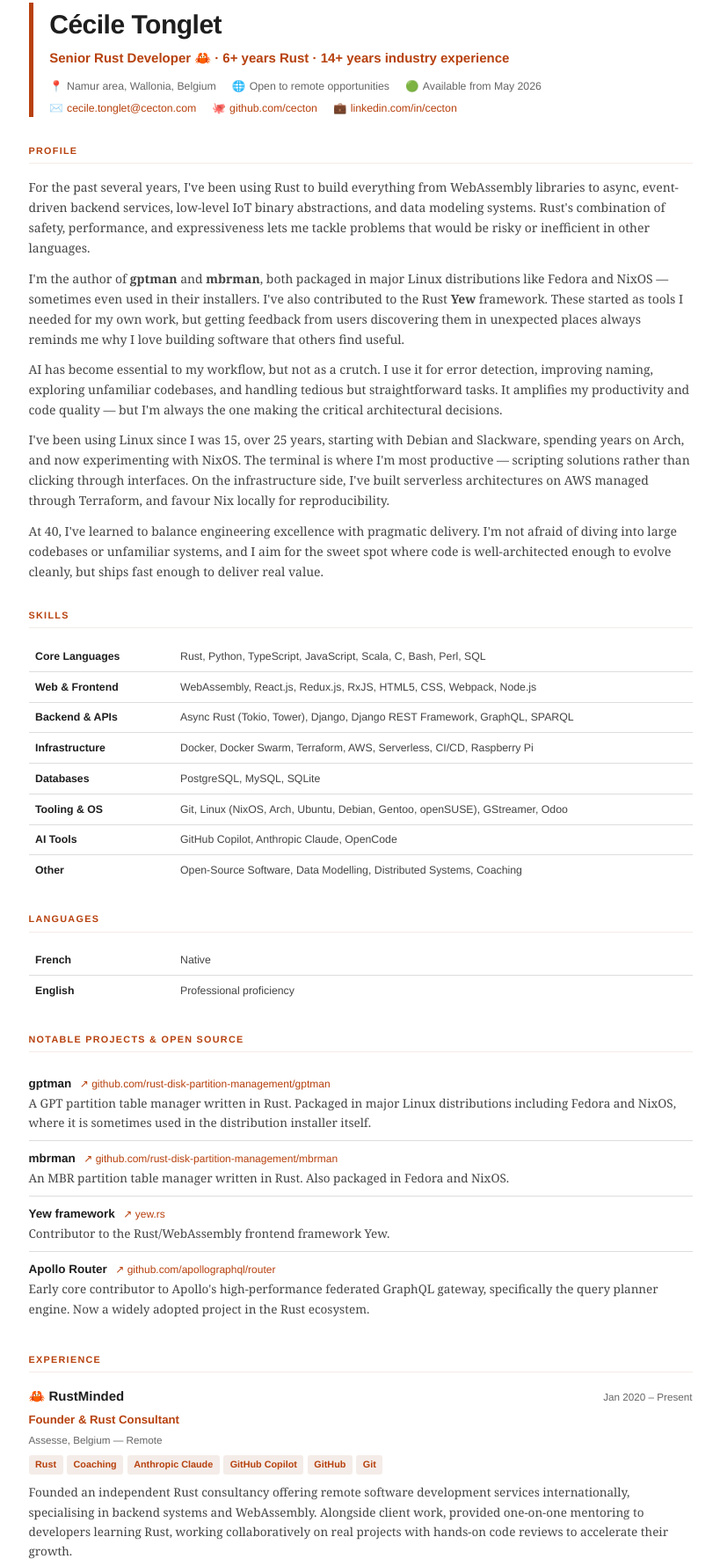
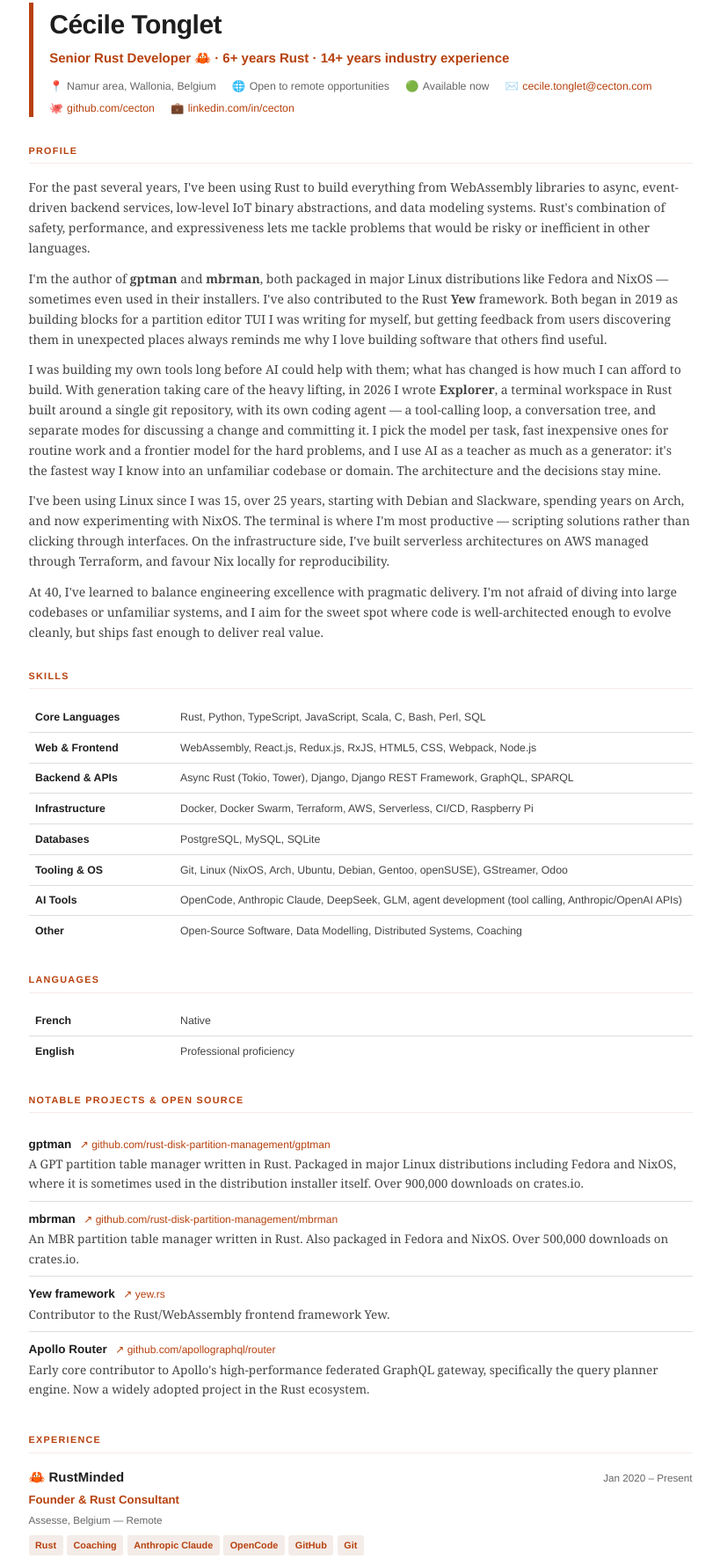
Before and after one commit to cecton/cecton.github.com, a plain HTML site: page index.html in a window 1280 px wide. Shown: the part 80-1852 px from the top of the page at 88% size, without its empty margins (230-1049 px from the left). Drawn offline with Linux system fonts and the light colour scheme.

Commit message:
feat(cv): present AI as tool building and refresh availability
The profile described AI as an assistant for naming and error detection,
which no longer matches how it is used. The paragraph now leads with
Explorer and its coding agent, mentions choosing the model per task and
learning through AI, and keeps the point that the decisions stay human.

It also states that tool building predates AI, and the gptman/mbrman
paragraph now says they began in 2019 as parts of a partition editor
TUI, so nobody reads them as AI-assisted work.

The AI tools row and the RustMinded tags drop GitHub Copilot, which is
no longer in use, in favour of OpenCode and the models and agent
development skills actually practised. The Copilot tag stays on the IMI
engagement, where it was used.

"Available from May 2026" had gone stale, so it becomes "Available now",
which stays true without a date to maintain. The crates.io download
counts are added to the gptman and mbrman project entries as concrete
evidence of adoption.

```diff
--- a/index.html
+++ b/index.html
@@ -357,7 +357,7 @@
     <div class="contact">
       <span><span aria-hidden="true">📍</span> Namur area, Wallonia, Belgium</span>
       <span><span aria-hidden="true">🌐</span> Open to remote opportunities</span>
-      <span><span aria-hidden="true">🟢</span> Available from May 2026</span>
+      <span><span aria-hidden="true">🟢</span> Available now</span>
       <span><span aria-hidden="true">✉️</span> <a href="mailto:cecile.tonglet@cecton.com">cecile.tonglet@cecton.com</a></span>
       <span><span aria-hidden="true">🐙</span> <a href="https://github.com/cecton" target="_blank">github.com/cecton</a></span>
       <span><span aria-hidden="true">💼</span> <a href="https://www.linkedin.com/in/cecton/" target="_blank">linkedin.com/in/cecton</a></span>
@@ -368,8 +368,8 @@
   <h2>Profile</h2>
   <div class="profile">
     <p>For the past several years, I've been using Rust to build everything from WebAssembly libraries to async, event-driven backend services, low-level IoT binary abstractions, and data modeling systems. Rust's combination of safety, performance, and expressiveness lets me tackle problems that would be risky or inefficient in other languages.</p>
-    <p>I'm the author of <strong>gptman</strong> and <strong>mbrman</strong>, both packaged in major Linux distributions like Fedora and NixOS — sometimes even used in their installers. I've also contributed to the Rust <strong>Yew</strong> framework. These started as tools I needed for my own work, but getting feedback from users discovering them in unexpected places always reminds me why I love building software that others find useful.</p>
-    <p>AI has become essential to my workflow, but not as a crutch. I use it for error detection, improving naming, exploring unfamiliar codebases, and handling tedious but straightforward tasks. It amplifies my productivity and code quality — but I'm always the one making the critical architectural decisions.</p>
+    <p>I'm the author of <strong>gptman</strong> and <strong>mbrman</strong>, both packaged in major Linux distributions like Fedora and NixOS — sometimes even used in their installers. I've also contributed to the Rust <strong>Yew</strong> framework. Both began in 2019 as building blocks for a partition editor TUI I was writing for myself, but getting feedback from users discovering them in unexpected places always reminds me why I love building software that others find useful.</p>
+    <p>I was building my own tools long before AI could help with them; what has changed is how much I can afford to build. With generation taking care of the heavy lifting, in 2026 I wrote <strong>Explorer</strong>, a terminal workspace in Rust built around a single git repository, with its own coding agent — a tool-calling loop, a conversation tree, and separate modes for discussing a change and committing it. I pick the model per task, fast inexpensive ones for routine work and a frontier model for the hard problems, and I use AI as a teacher as much as a generator: it's the fastest way I know into an unfamiliar codebase or domain. The architecture and the decisions stay mine.</p>
     <p>I've been using Linux since I was 15, over 25 years, starting with Debian and Slackware, spending years on Arch, and now experimenting with NixOS. The terminal is where I'm most productive — scripting solutions rather than clicking through interfaces. On the infrastructure side, I've built serverless architectures on AWS managed through Terraform, and favour Nix locally for reproducibility.</p>
     <p>At 40, I've learned to balance engineering excellence with pragmatic delivery. I'm not afraid of diving into large codebases or unfamiliar systems, and I aim for the sweet spot where code is well-architected enough to evolve cleanly, but ships fast enough to deliver real value.</p>
   </div>
@@ -403,7 +403,7 @@
     </tr>
     <tr>
       <td>AI Tools</td>
-      <td>GitHub Copilot, Anthropic Claude, OpenCode</td>
+      <td>OpenCode, Anthropic Claude, DeepSeek, GLM, agent development (tool calling, Anthropic/OpenAI APIs)</td>
     </tr>
     <tr>
       <td>Other</td>
@@ -430,12 +430,12 @@
     <li>
       <strong>gptman</strong>
       <a href="https://github.com/rust-disk-partition-management/gptman" target="_blank">↗ github.com/rust-disk-partition-management/gptman</a><br>
-      A GPT partition table manager written in Rust. Packaged in major Linux distributions including Fedora and NixOS, where it is sometimes used in the distribution installer itself.
+      A GPT partition table manager written in Rust. Packaged in major Linux distributions including Fedora and NixOS, where it is sometimes used in the distribution installer itself. Over 900,000 downloads on crates.io.
     </li>
     <li>
       <strong>mbrman</strong>
       <a href="https://github.com/rust-disk-partition-management/mbrman" target="_blank">↗ github.com/rust-disk-partition-management/mbrman</a><br>
-      An MBR partition table manager written in Rust. Also packaged in Fedora and NixOS.
+      An MBR partition table manager written in Rust. Also packaged in Fedora and NixOS. Over 500,000 downloads on crates.io.
     </li>
     <li>
       <strong>Yew framework</strong>
@@ -464,7 +464,7 @@
       <span class="tag">Rust</span>
       <span class="tag">Coaching</span>
       <span class="tag">Anthropic Claude</span>
-      <span class="tag">GitHub Copilot</span>
+      <span class="tag">OpenCode</span>
       <span class="tag">GitHub</span>
       <span class="tag">Git</span>
     </div>
```
